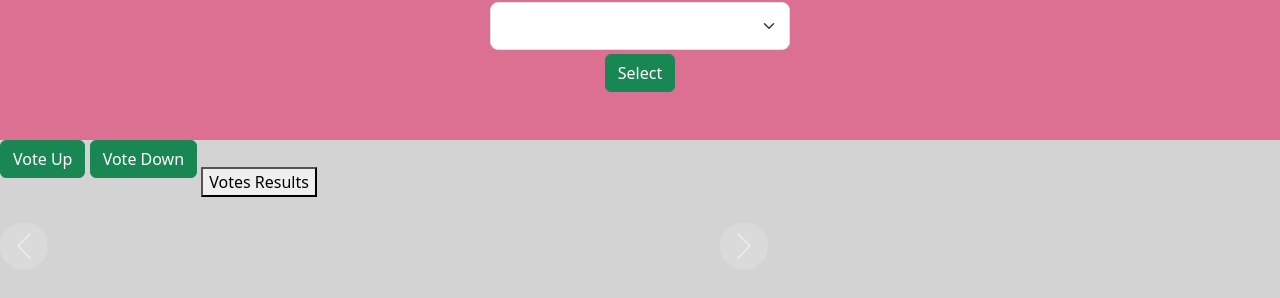
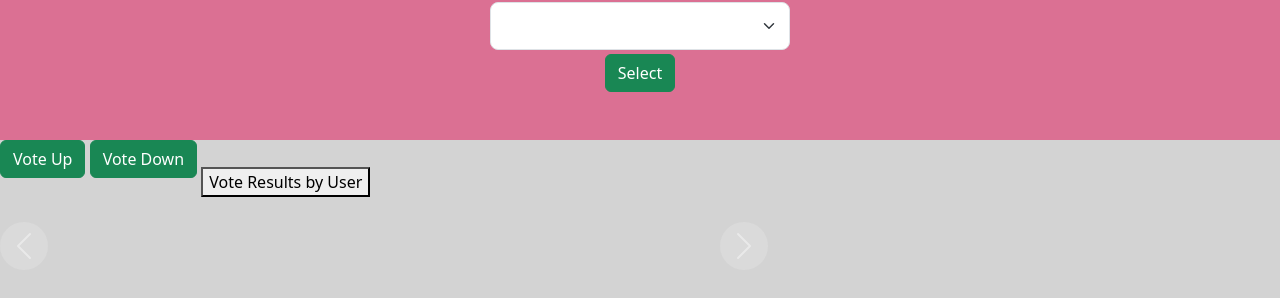
Before and after one commit to soodala2003/SBA308A-JavaScript-Web-Application, a website built with Parcel: page index.html in a window 1280 px wide. Shown: the part 92-390 px from the top of the page. Built offline with nearby package versions, Linux system fonts and the light colour scheme; no server answers.

Commit message:
updated index.html file

```diff
--- a/index.html
+++ b/index.html
@@ -51,7 +51,7 @@
         <div id="vote-options" class="vote-options">
             <button id="voteUpBtn" class="btn btn-success mx-auto mb-5">Vote Up </button>
             <button id="voteDownBtn" class="btn btn-success mx-auto mb-5">Vote Down </button>
-            <button id="votesResultsByUserId">Votes Results </button>
+            <button id="voteResultsBtn">Vote Results by User </button>
                 <div id="grid" class="imgrid"></div>
         </div>
 
```
